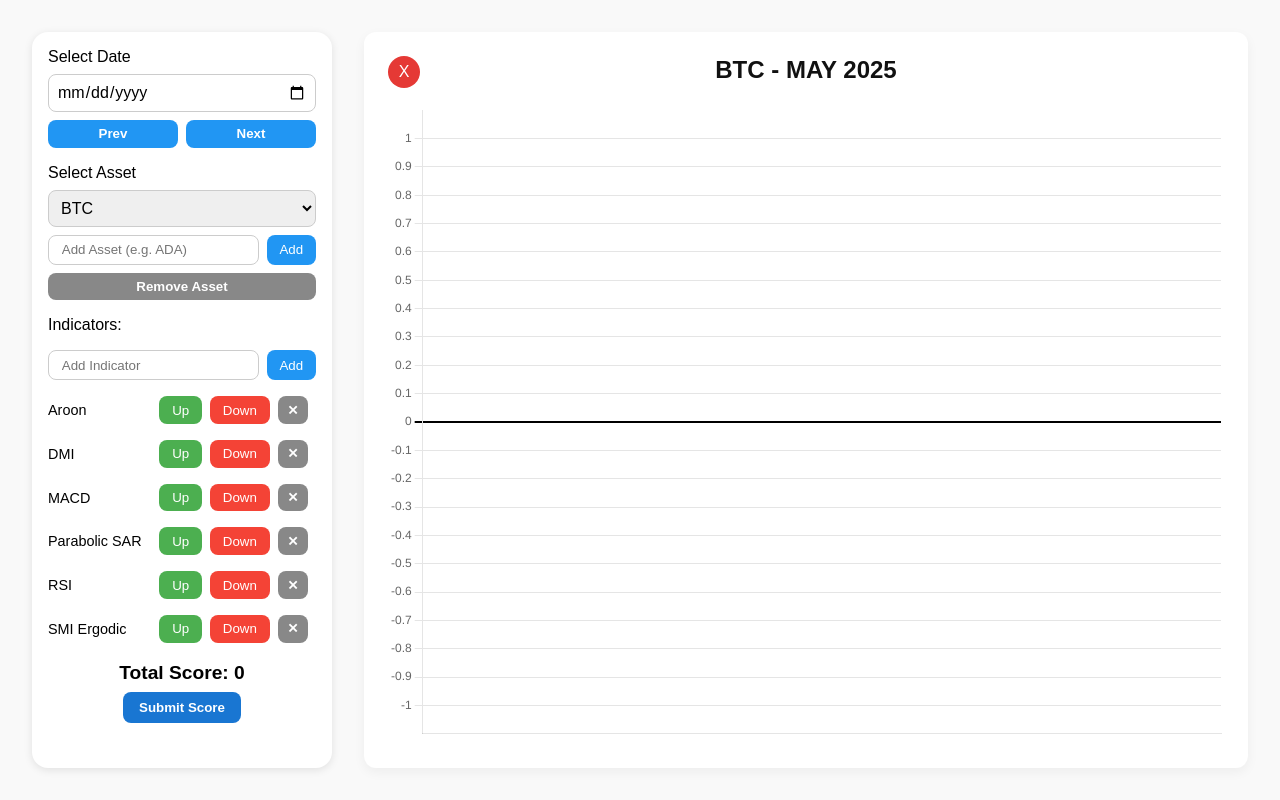
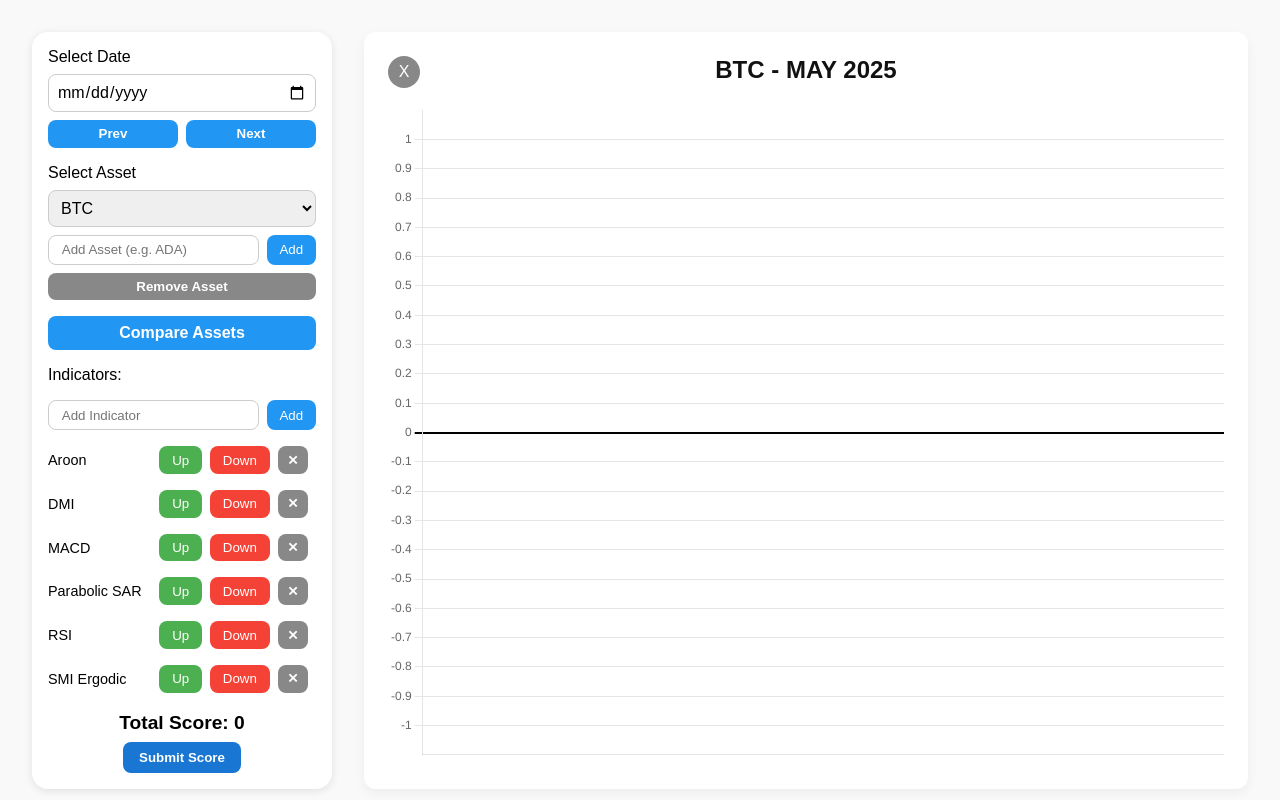
Before and after one commit to brandon6190/indigraph, a React (Vite) app: page / in a window 1280 px wide. Built offline with nearby package versions, Linux system fonts and the light colour scheme.

Commit message:
Created Compare Asset feature to show multiple assets in one chart

```diff
--- a/src/App.css
+++ b/src/App.css
@@ -95,7 +95,15 @@
     background-color: #1976D2;
 }
 
-  /* Asset Remove Button */
+/* Selectors */
+.selector-group {
+  display: flex;
+  flex-direction: column;
+  gap: 1rem;
+}
+
+
+/* Asset Remove Button */
 .asset-remove-btn {
     background-color: #888;
     color: white;
@@ -109,6 +117,60 @@
 
 .asset-remove-btn:hover {
     background-color: #656565;
+}
+
+/* Compare Asset Selector */
+.compare-selector {
+  position: relative;
+  display: flex;
+  flex-direction: column;
+  gap: 0.5rem;
+}
+
+.compare-toggle-btn {
+  padding: 0.5rem 1rem;
+  background-color: #2196F3; /* Green */
+  color: white;
+  border: none;
+  border-radius: 0.5rem;
+  cursor: pointer;
+  font-weight: bold;
+  font-size: 1rem;
+  transition: background-color 0.2s ease-in-out;
+}
+
+.compare-toggle-btn:hover {
+  background-color: #1976D2;
+}
+
+.compare-dropdown {
+  position: absolute;
+  top: 110%;
+  left: 0;
+  z-index: 10;
+  background-color: #fff;
+  border: 1px solid #ccc;
+  border-radius: 0.5rem;
+  padding: 0.5rem;
+  box-shadow: 0 4px 8px rgba(0,0,0,0.1);
+  display: flex;
+  flex-direction: column;
+  gap: 0.5rem;
+  max-height: 200px;
+  overflow-y: auto;
+  width: 100%;
+}
+
+.compare-dropdown label {
+  display: flex;
+  align-items: center;
+  gap: 0.5rem;
+  font-size: 0.95rem;
+  cursor: pointer;
+}
+
+.compare-dropdown input[type="checkbox"] {
+  accent-color: #4CAF50;
 }
 
 
@@ -309,7 +371,7 @@
   left: 1rem;
   margin-top: 0.5rem;
   margin-left: 0.5rem;
-  background-color: #e53935;
+  background-color: #888;
   color: white;
   border: none;
   font-size: 1rem;
@@ -325,7 +387,7 @@
 }
 
 .clear-chart-btn:hover {
-  background-color: #c62828;
+  background-color: #656565;
 }
 
 /* Responsiveness */
--- a/src/App.jsx
+++ b/src/App.jsx
@@ -5,6 +5,7 @@
 import TotalScoreDisplay from './components/TotalScoreDisplay';
 import DateSelector from './components/DateSelector';
 import AssetSelector from './components/AssetSelector';
+import CompareAssetSelector from './components/CompareAssetSelector';
 import ScoreChart from './components/ScoreChart';
 import ScoreChartTitle from './components/ScoreChartTitle';
 
@@ -18,6 +19,7 @@
     const saved = JSON.parse(localStorage.getItem('assets'));
     return saved?.length ? saved : ['BTC', 'ETH', 'SOL', 'XRP'];
   });
+  const [compareAssets, setCompareAssets] = useState([]);
 
   const [chartData, setChartData] = useState([]);
 
@@ -133,9 +135,22 @@
   // Sync chartData on asset/month change
   useEffect(() => {
   const stored = JSON.parse(localStorage.getItem('chartData')) || {};
-    const assetData = stored[asset] || {};
-    setChartData(assetData[currentMonth] || []);
-  }, [asset, currentMonth]);
+
+  // Always include primary asset
+  const allAssetsToShow = [asset, ...compareAssets];
+  const mergedData = [];
+
+  allAssetsToShow.forEach((a) => {
+    const assetData = stored[a]?.[currentMonth] || [];
+    // Attach asset name so the chart can use it in the legend
+    assetData.forEach(entry => {
+      mergedData.push({ ...entry, asset: a });
+    });
+  });
+
+  setChartData(mergedData);
+}, [asset, compareAssets, currentMonth]);
+
 
   // Save indicators to localStorage
   useEffect(() => {
@@ -156,6 +171,7 @@
           currentMonth={currentMonth}
           setCurrentMonth={setCurrentMonth}
         />
+        <div className="selector-group">
           <AssetSelector
             asset={asset}
             setAsset={setAsset}
@@ -163,6 +179,13 @@
             addAsset={addAsset}
             removeAsset={removeAsset}
           />
+          <CompareAssetSelector
+            assets={assets}
+            compareAssets={compareAssets}
+            setCompareAssets={setCompareAssets}
+            currentAsset={asset}
+          />
+        </div>
         <IndicatorControls
           indicators={indicators}
           scores={scores}
@@ -176,10 +199,11 @@
         <button
           className="clear-chart-btn"
           onClick={clearChartForCurrentMonth}
-          title={`Clear ${asset} - ${currentMonth}`}
-        >X</button>
+          title={`Clear ${asset} - ${currentMonth}`}>
+          X
+        </button>
         <ScoreChartTitle asset={asset} currentMonth={currentMonth} />
-        <ScoreChart data={chartData} />
+        <ScoreChart data={chartData} compareAssets={compareAssets} currentMonth={currentMonth} />
       </div>
     </div>
   );
--- /dev/null
+++ b/src/components/CompareAssetSelector.jsx
@@ -0,0 +1,44 @@
+import React, { useState } from 'react';
+
+export default function CompareAssetSelector({ assets, compareAssets, setCompareAssets, currentAsset }) {
+  const [isOpen, setIsOpen] = useState(false);
+
+  const toggleDropdown = () => setIsOpen(prev => !prev);
+
+  const handleCheckboxChange = (asset) => {
+    if (compareAssets.includes(asset)) {
+      setCompareAssets(compareAssets.filter(a => a !== asset));
+    } else {
+      setCompareAssets([...compareAssets, asset]);
+    }
+  };
+
+  const filteredAssets = assets.filter(asset => asset !== currentAsset);
+
+  return (
+    <div className="compare-selector">
+      <button className="compare-toggle-btn" onClick={toggleDropdown}>
+        Compare Assets
+      </button>
+
+      {isOpen && (
+        <div className="compare-dropdown">
+          {filteredAssets.length > 0 ? (
+            filteredAssets.map((asset, idx) => (
+              <label key={idx}>
+                <input
+                  type="checkbox"
+                  checked={compareAssets.includes(asset)}
+                  onChange={() => handleCheckboxChange(asset)}
+                />
+                {asset}
+              </label>
+            ))
+          ) : (
+            <p className="empty-compare-msg">No assets to compare</p>
+          )}
+        </div>
+      )}
+    </div>
+  );
+}
--- a/src/components/ScoreChart.jsx
+++ b/src/components/ScoreChart.jsx
@@ -12,31 +12,50 @@
 
 ChartJS.register(LineElement, CategoryScale, LinearScale, PointElement, Tooltip, Legend);
 
+// Color palette for assets
+const assetColors = [
+  'rgb(75, 192, 192)', // teal
+  'rgb(255, 99, 132)', // red
+  'rgb(54, 162, 235)', // blue
+  'rgb(255, 206, 86)', // yellow
+  'rgb(153, 102, 255)', // purple
+  'rgb(255, 159, 64)'  // orange
+];
+
 export default function ScoreChart({ data }) {
-  let sortedData = [...data].sort((a, b) => new Date(a.date) - new Date(b.date));
+  // Group entries by asset
+  const groupedByAsset = {};
 
-  for (let data of sortedData) {
-    //changing format from year-month-day to month/day/year
-    let parts = data.date.split('-');
-
-    // checking if parts has more strings to avoid adding double 'undefined'
-    if (parts.length > 1) data.date = `${parts[1]}/${parts[2]}/${parts[0]}`;
+  for (let entry of data) {
+    const [month, day, year] = entry.date.split('-'); // convert YYYY-MM-DD to MM/DD/YYYY
+    const formattedDate = `${month}/${day}/${year}`;
+    if (!groupedByAsset[entry.asset]) groupedByAsset[entry.asset] = [];
+    groupedByAsset[entry.asset].push({ ...entry, date: formattedDate });
   }
 
+  // Sort each asset's data by date
+  for (let asset in groupedByAsset) {
+    groupedByAsset[asset].sort((a, b) => new Date(a.date) - new Date(b.date));
+  }
+
+  // Generate datasets and labels
+  const datasets = Object.keys(groupedByAsset).map((asset, index) => ({
+    label: asset,
+    data: groupedByAsset[asset].map(entry => entry.score),
+    borderColor: assetColors[index % assetColors.length],
+    backgroundColor: assetColors[index % assetColors.length],
+    pointRadius: 5,
+    pointHoverRadius: 7,
+    fill: false,
+    tension: 0.2
+  }));
+
+  // Use the first asset's dates for x-axis labels
+  const labels = groupedByAsset[Object.keys(groupedByAsset)[0]]?.map(entry => entry.date.split('/')[1]) || [];
+
   const chartData = {
-    labels: sortedData.map(entry => entry.date.split('/')[1]), // only rendering the day
-    datasets: [
-      {
-        label: 'Total Score',
-        data: sortedData.map(entry => entry.score),
-        borderColor: 'rgb(75, 192, 192)',
-        backgroundColor: 'rgb(75, 192, 192)',
-        pointRadius: 5,
-        pointHoverRadius: 7,
-        fill: false,
-        tension: 0.2
-      }
-    ]
+    labels,
+    datasets
   };
 
   const options = {
@@ -48,38 +67,40 @@
         min: -1.10,
         beginAtZero: true,
         ticks: {
-          callback: function(value, index, ticks) {
+          stepSize: 0.10,
+          callback: function (value, index, ticks) {
             return (index === 0 || index === ticks.length - 1) ? null : value;
-          },
-          stepSize: 0.10,
+          }
         },
         grid: {
-            drawBorder: false,
-            color: (context) => {
-                if (context.tick.value === 0) {
-                  return '#000'; // black line for baseline
-                }
-                return 'rgba(0,0,0,0.1)'; // light gray for other grid lines
-              },
-              lineWidth: (context) => {
-                return context.tick.value === 0 ? 2 : 1; // thicker line for 0
-              }
+          drawBorder: false,
+          color: (ctx) => (ctx.tick.value === 0 ? '#000' : 'rgba(0,0,0,0.1)'),
+          lineWidth: (ctx) => (ctx.tick.value === 0 ? 2 : 1)
         }
       },
       x: {
         grid: {
-            drawBorder: false
+          drawBorder: false
         }
       }
     },
     plugins: {
-        legend: { display: false },
-        tooltip: { enabled: true }
+      legend: { display: true },
+      tooltip: {
+        callbacks: {
+          label: function (context) {
+            return `${context.dataset.label}: ${context.formattedValue}`;
+          },
+          title: function (items) {
+            return `Day ${items[0].label}`;
+          }
+        }
+      }
     }
   };
 
   return (
-    <div className="chart"> {/* Responsive wrapper for size */}
+    <div className="chart">
       <Line data={chartData} options={options} />
     </div>
   );
```
Lines whose indentation alone changed are shown as unchanged.
